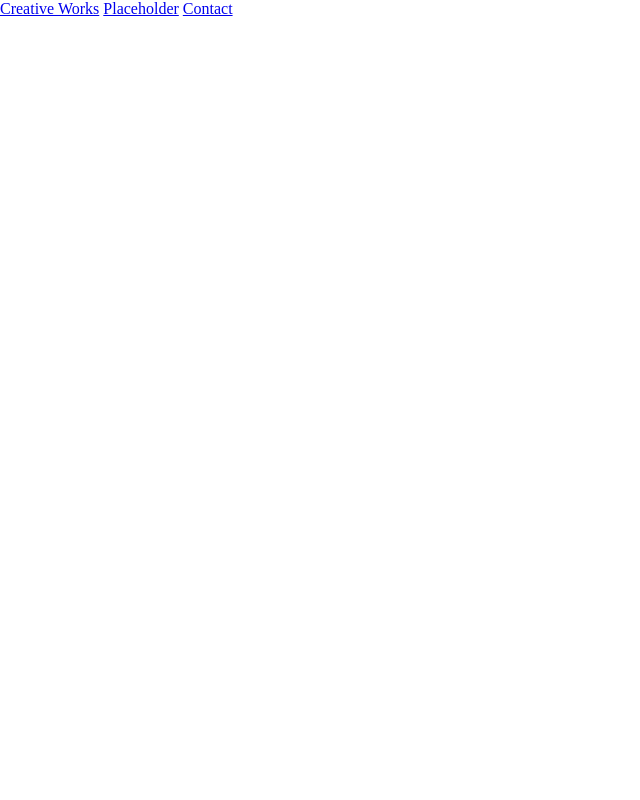
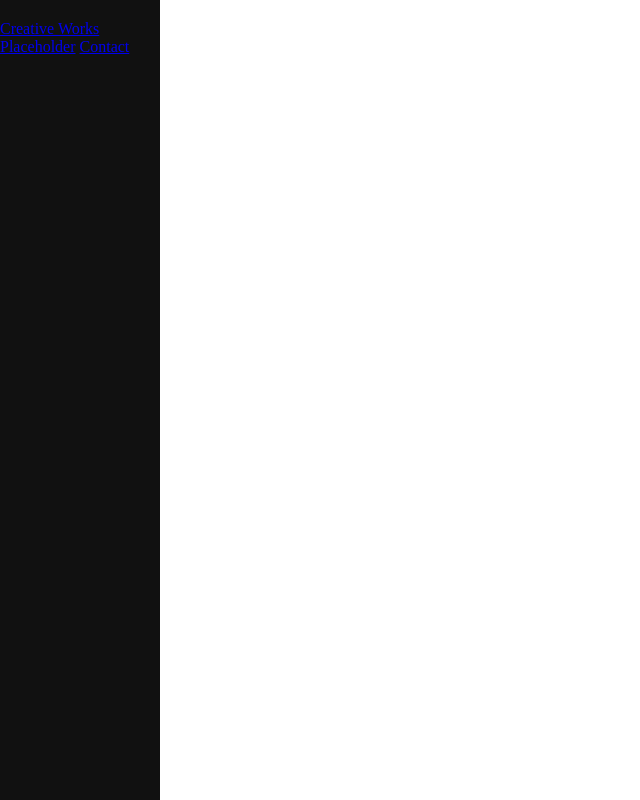
Before and after one commit to fireworks843/Website, a plain HTML site: page creativeworks.html in a window 1280 px wide. Shown: the whole page, without its empty margins (0-640 px from the left). Drawn offline with Linux system fonts and the light colour scheme.

Commit message:
Update animations.css

```diff
--- a/animations.css
+++ b/animations.css
@@ -92,6 +92,22 @@
   display: block; /* Ensure the sidebar is in the document flow */
   opacity: 1; /* Ensure the sidebar is visible */
 }
+.sidenav2 {
+  height: 100%; /* Full-height */
+  width: 160px; /* Set the width of the sidebar */
+  position: fixed; /* Fixed Sidebar */
+  z-index: 1; /* Stay on top */
+  top: 0; /* Stay at the top */
+  left: 0;
+  background-color: #111; /* Black */
+  overflow-x: hidden; /* Disable horizontal scroll */
+  padding-top: 20px;
+ /*  transform: translateX(-100%);
+  transition: transform 0.3s ease;
+  display: block;
+  opacity: 1; */
+}
+
 
 .sidenav a {
   padding: 6px 8px 6px 16px;
```
